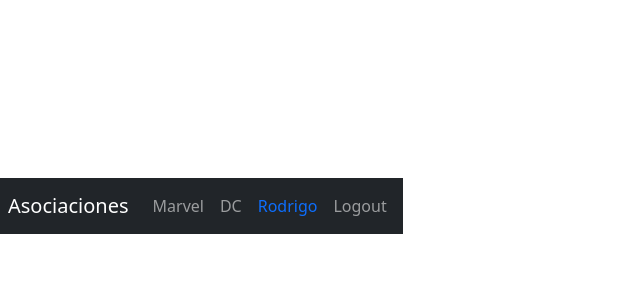
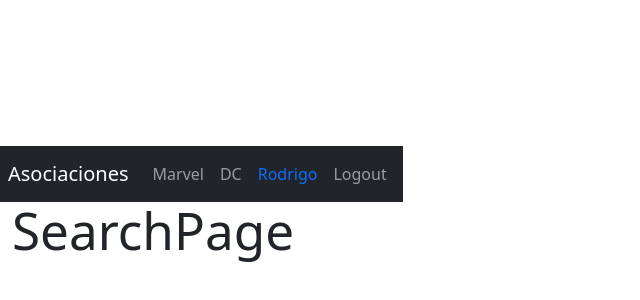
Before and after one commit to rofarinango/heroes-spa, a React (Vite) app: page /search in a window 1280 px wide. Shown: the part 194-494 px from the top of the page, without its empty margins (0-640 px from the left). Built offline with nearby package versions, Linux system fonts and the light colour scheme.

Commit message:
Agregando un segundo router

```diff
--- a/src/heroes/index.js
+++ b/src/heroes/index.js
@@ -1 +1,2 @@
 export * from './pages';
+export * from './routes/HeroesRoutes';
--- /dev/null
+++ b/src/heroes/pages/HeroPage.jsx
@@ -0,0 +1,5 @@
+export const HeroPage = () => {
+  return (
+    <h1>HeroPage</h1>
+  )
+}
--- /dev/null
+++ b/src/heroes/pages/SearchPage.jsx
@@ -0,0 +1,5 @@
+export const SearchPage = () => {
+  return (
+    <h1>SearchPage</h1>
+  )
+}
--- a/src/heroes/pages/index.js
+++ b/src/heroes/pages/index.js
@@ -1,2 +1,4 @@
 export * from './DcPage';
 export * from './MarvelPage';
+export * from './SearchPage';
+export * from './HeroPage';
--- /dev/null
+++ b/src/heroes/routes/HeroesRoutes.jsx
@@ -0,0 +1,24 @@
+import { Navigate, Route, Routes } from 'react-router-dom'
+import { Navbar } from '../../ui'
+import { DcPage, HeroPage, MarvelPage, SearchPage } from '../pages'
+
+export const HeroesRoutes = () => {
+  return (
+    <>
+        <Navbar/>
+
+        <div className='container'>
+            <Routes>
+                <Route path='marvel' element={<MarvelPage/>}/>
+                <Route path='dc' element={<DcPage/>}/>
+                <Route path='search' element={<SearchPage/>}/>
+                <Route path='hero' element={<HeroPage/>}/>
+
+                {/* Search, Hero by id */}
+
+                <Route path='/' element={<Navigate to="/marvel"/>}/>
+            </Routes>
+        </div>
+    </>
+  )
+}
--- a/src/router/AppRouter.jsx
+++ b/src/router/AppRouter.jsx
@@ -1,21 +1,16 @@
-import { Navigate, Route, Routes } from 'react-router-dom'
+import { Route, Routes } from 'react-router-dom'
 
-import { Navbar } from '../ui'
-
-import { DcPage, MarvelPage } from '../heroes'
+import { HeroesRoutes } from '../heroes'
 import { LoginPage } from '../auth'
 
 
 export const AppRouter = () => {
   return (
     <>
-        <Navbar/>
         <Routes>
-            <Route path='marvel' element={<MarvelPage/>}/>
-            <Route path='dc' element={<DcPage/>}/>
-            <Route path='login' element={<LoginPage/>}/>
+          <Route path='login' element={<LoginPage/>}/>
 
-            <Route path='/' element={<Navigate to="/marvel"/>}/>
+          <Route path='/*' element={<HeroesRoutes/>}/>
         </Routes>
     </>
   )
```
